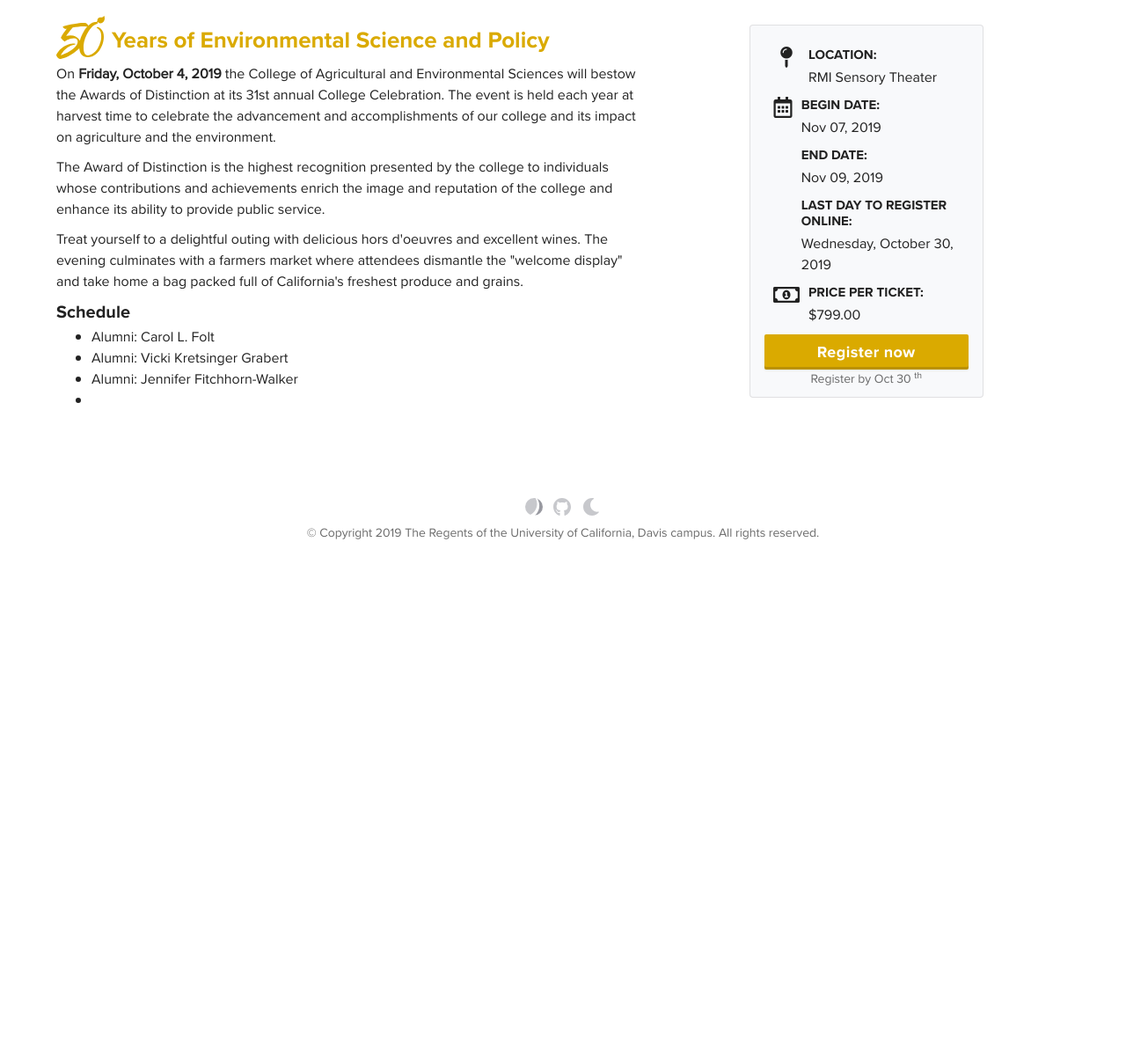
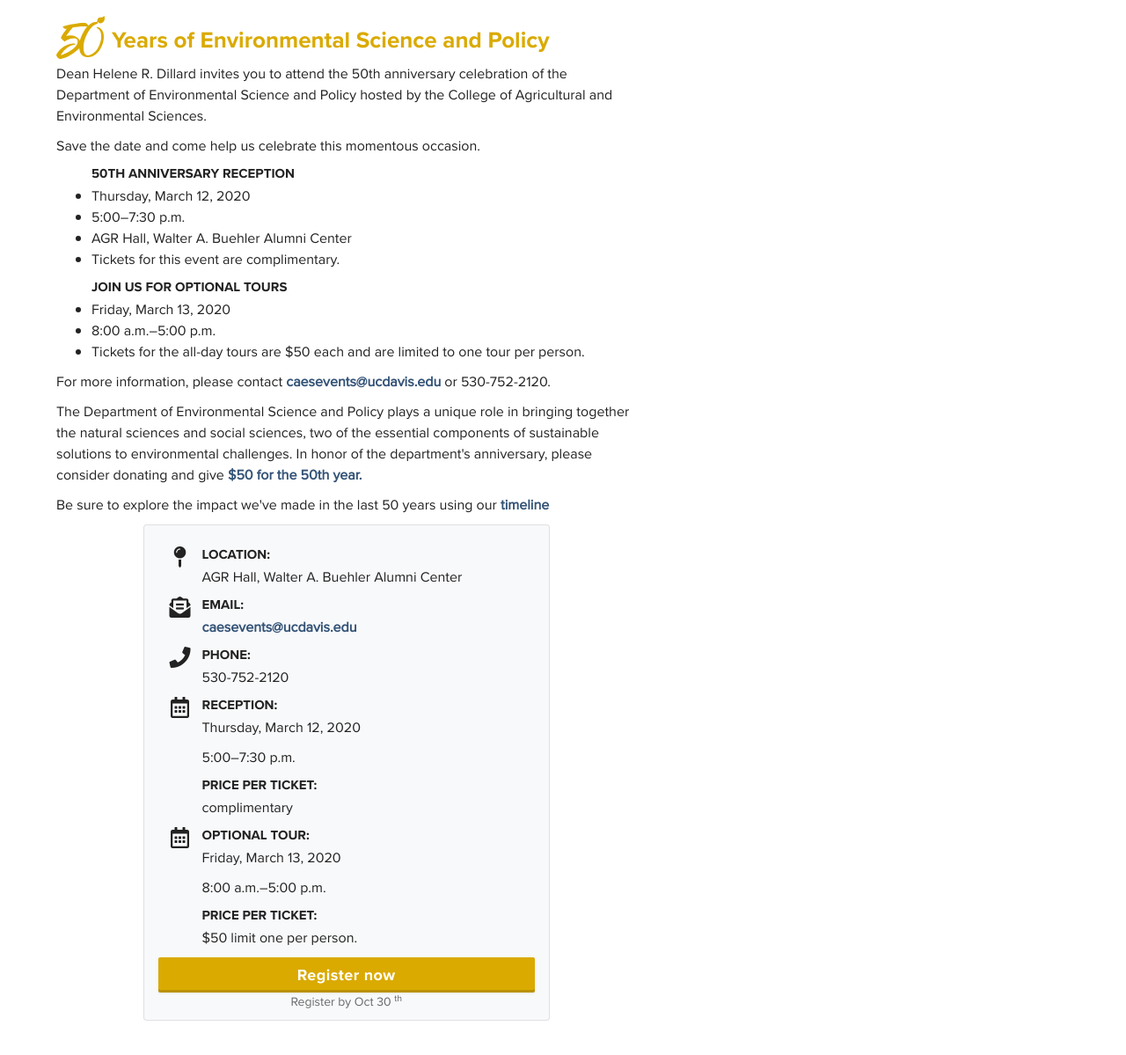
Before and after one commit to ucdavis/esp50, a Jekyll site: the page built from index.html, in a window 1280 px wide and 1400 px high, scrolled down 687 px. Shown: the part 188-1387 px from the top of the window at 88% size. Built offline with Jekyll 4.4.1, drawn with Linux system fonts in a browser that asks for light colours; nearby versions of some CDN libraries; the list of posts is cut into pages by our own code; comment, search, counter and statistics services are not loaded; before the commit the page ends 1501 px from its top, so only the background shows below that.

Commit message:
event info

```diff
--- a/index.html
+++ b/index.html
@@ -11,28 +11,58 @@
   <div class="row mt-5 mb-5">
     <div class="col-md-6 col-lg-7">
       <h2><img src="/media/50small.svg" alt="The number 50">Years of Environmental Science and Policy</h2>
-          <p>On <b>Friday, October 4, 2019</b> the College of Agricultural and Environmental Sciences will bestow the Awards of Distinction at its 31st annual College Celebration. The event is held each year at harvest time to celebrate the advancement and accomplishments of our college and its impact on agriculture and the environment.</p>
-          <p>The Award of Distinction is the highest recognition presented by the college to individuals whose contributions and achievements enrich the image and reputation of the college and enhance its ability to provide public service.</p>
-          <p>Treat yourself to a delightful outing with delicious hors d'oeuvres and excellent wines. The evening culminates with a farmers market where attendees dismantle the "welcome display" and take home a bag packed full of California's freshest produce and grains.
-          </p>
-          <h3>Schedule</h3>
-          <ul>
-            <li>Alumni: Carol L. Folt</li><li>
-          Alumni: Vicki Kretsinger Grabert</li><li>
-          Alumni: Jennifer Fitchhorn-Walker</li><li>
-          </li>
-          </ul>
+
+<p>Dean Helene R. Dillard invites you to attend the 50th anniversary celebration of the Department of Environmental Science and Policy hosted by the College of Agricultural and Environmental Sciences.</p>
+
+<p>Save the date and come help us celebrate this momentous occasion.</p>
+
+<ul><h4>50th Anniversary Reception</h4>
+<li>Thursday, March 12, 2020</li>
+<li>5:00–7:30 p.m.</li>
+<li>AGR Hall, Walter A. Buehler Alumni Center</li>
+<li>Tickets for this event are complimentary.</li>
+</ul>
+
+<ul><h4>Join us for optional tours</h4>
+<li>Friday, March 13, 2020</li>
+<li>8:00 a.m.–5:00 p.m.</li>
+<li>Tickets for the all-day tours are $50 each and are limited to one tour per person.</li>
+</ul>
+
+<p>For more information, please contact <a href="mailto:caesevents@ucdavis.edu">caesevents@ucdavis.edu</a> or
+530-752-2120.</p>
+
+<p>The Department of Environmental Science and Policy plays a unique role in bringing together the natural sciences and social sciences, two of the essential components of sustainable solutions to environmental challenges. In honor of the department's anniversary, please consider donating and give <a target="_blank" href="https://give.ucdavis.edu/ADES">$50 for the 50th&nbsp;year.</a></p>
+<p>Be sure to explore the impact we've made in the last 50 years using our <a href="/timeline">timeline</a></p>
+
     </div>
-    <div class="col-md-4 col-lg-3 offset-md-1">
+    <div class="col-md-5 offset-md-1">
       <div class="event-details">
-
                 <div class="d-flex">
                     <div class="eventinfo-icon">
                               <i class="fas fa-map-pin"></i>
                     </div>
                     <div class="eventinfo-text">
                         <h4>Location:</h4>
-                        <p>RMI Sensory Theater</p>
+                        <p>AGR Hall, Walter A. Buehler Alumni Center</p>
+                    </div>
+                </div>
+                <div class="d-flex">
+                    <div class="eventinfo-icon">
+                              <i class="fas fa-envelope-open-text"></i>
+                    </div>
+                    <div class="eventinfo-text">
+                        <h4>Email:</h4>
+                        <p><a href="mailto:caesevents@ucdavis.edu">caesevents@ucdavis.edu</a></p>
+                    </div>
+                </div>
+                <div class="d-flex">
+                    <div class="eventinfo-icon">
+                              <i class="fas fa-phone"></i>
+                    </div>
+                    <div class="eventinfo-text">
+                        <h4>Phone:</h4>
+                        <p>530-752-2120</p>
                     </div>
                 </div>
                 <div class="d-flex">
@@ -40,21 +70,37 @@
                             <i class="far fa-calendar-alt"></i>
                     </div>
                     <div class="eventinfo-text">
-                        <h4>Begin Date:</h4>
-                        <p>Nov 07, 2019</p>
-                        <h4>End Date:</h4>
-                        <p>Nov 09, 2019</p>
-                        <h4>Last day to register online:</h4>
-                        <p>Wednesday, October 30, 2019</p>
+                        <h4>Reception:</h4>
+                        <p>Thursday, March 12, 2020</p>
+                        <p>5:00–7:30 p.m.</p>
+                    </div>
+                </div>
+                <div class="d-flex">
+                    <div class="eventinfo-icon">
+                        <!-- <i class="far fa-money-bill-alt"></i> -->
+                    </div>
+                    <div class="eventinfo-text">
+                        <h4>Price Per Ticket:</h4>
+                        <p>complimentary</p>
+                    </div>
+                </div>
+                <div class="d-flex">
+                    <div class="eventinfo-icon">
+                            <i class="far fa-calendar-alt"></i>
+                    </div>
+                    <div class="eventinfo-text">
+                        <h4>Optional Tour:</h4>
+                        <p>Friday, March 13, 2020</p>
+                        <p>8:00 a.m.–5:00 p.m.</p>
                     </div>
                 </div>
             <div class="d-flex">
                 <div class="eventinfo-icon">
-                    <i class="far fa-money-bill-alt"></i>
+                    <!-- <i class="far fa-money-bill-alt"></i> -->
                 </div>
                 <div class="eventinfo-text">
                     <h4>Price Per Ticket:</h4>
-                    <p>$799.00</p>
+                    <p>$50 limit one per person.</p>
                 </div>
             </div>
             <div class="text-center">
```
